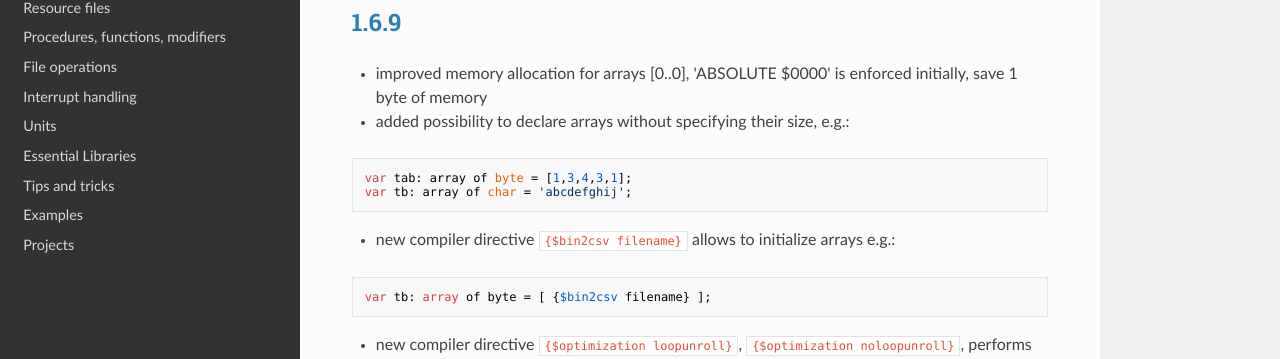
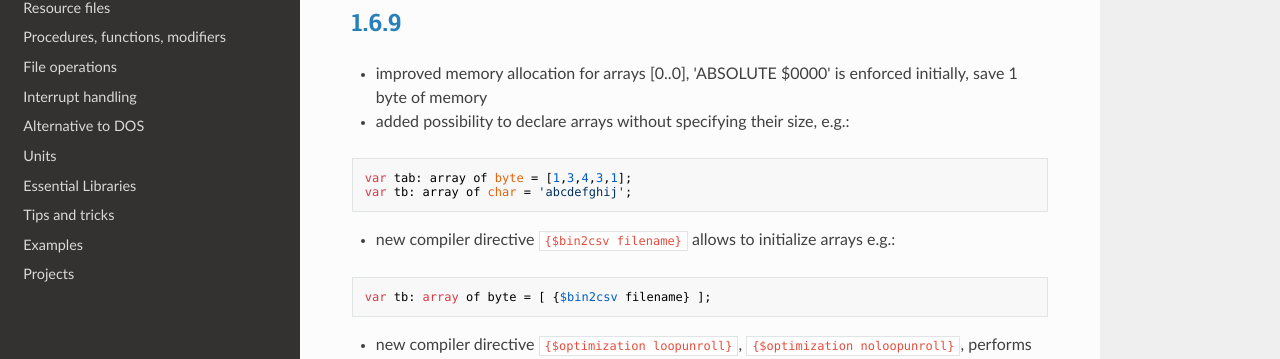
Before and after one commit to tebe6502/mad-pascal-en-mkdocs, an MkDocs documentation site: the page built from docs/index.md, in a window 1280 px wide. Shown: the part 408-767 px from the top of the page. Built offline with MkDocs 1.6.1, drawn with Linux system fonts in a browser that asks for light colours; nearby versions of some CDN libraries.

Commit message:
Add files via upload

```diff
--- a/mkdocs.yml
+++ b/mkdocs.yml
@@ -25,6 +25,7 @@ nav:
     - Procedures, functions, modifiers: procedures-functions.md
     - File operations: files.md
     - Interrupt handling: interrupts.md
+    - Alternative to DOS: ados.md
     - Units: units.md
     - Essential Libraries: essential-libraries.md
     - Tips and tricks: tips.md
```
